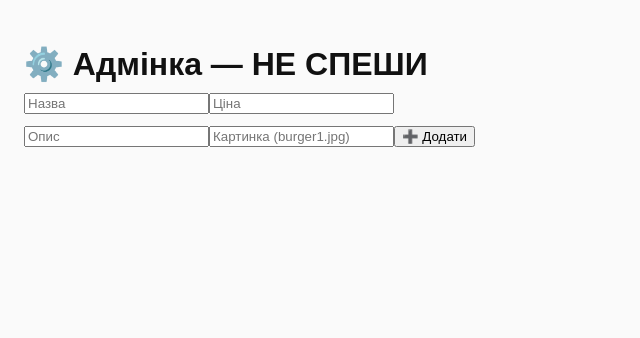
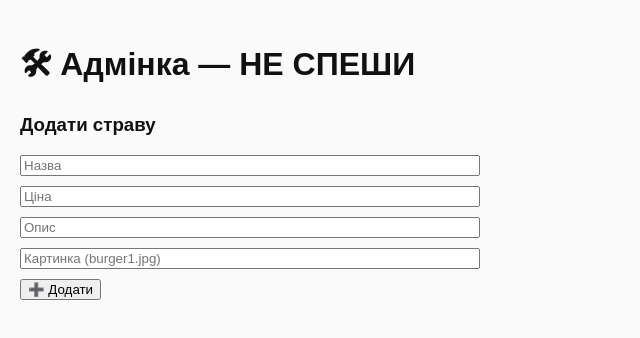
Before and after one commit to volk202600-cell/ne-speshy-delivery, a Next.js app: page /admin in a window 1280 px wide. Shown: the top 338 px of the page, without its empty margins (0-640 px from the left). Built offline with nearby package versions, Linux system fonts and the light colour scheme; no server answers.

Commit message:
Refactor AdminPage component and remove supabase

```diff
--- a/app/admin/page.tsx
+++ b/app/admin/page.tsx
@@ -1,59 +1,60 @@
 "use client";
 
-export const dynamic = "force-dynamic";
-
 import { useState } from "react";
-import { createClient } from "@supabase/supabase-js";
-
-const supabase = createClient(
-  process.env.NEXT_PUBLIC_SUPABASE_URL!,
-  process.env.NEXT_PUBLIC_SUPABASE_ANON_KEY!
-);
 
 export default function AdminPage() {
   const [name, setName] = useState("");
   const [price, setPrice] = useState("");
   const [description, setDescription] = useState("");
   const [image, setImage] = useState("");
-  const [status, setStatus] = useState("");
-
-  const addItem = async () => {
-    setStatus("⏳ додаю...");
-
-    const { error } = await supabase.from("menu").insert([
-      {
-        name,
-        price: Number(price),
-        description,
-        image
-      }
-    ]);
-
-    if (error) {
-      setStatus("❌ помилка: " + error.message);
-    } else {
-      setStatus("✅ страва додана");
-      setName("");
-      setPrice("");
-      setDescription("");
-      setImage("");
-    }
-  };
 
   return (
-    <div style={{ padding: 24, maxWidth: 500 }}>
-      <h1>⚙️ Адмінка — НЕ СПЕШИ</h1>
+    <div style={{ padding: 20, maxWidth: 500 }}>
+      <h1>🛠 Адмінка — НЕ СПЕШИ</h1>
 
-      <input placeholder="Назва" value={name} onChange={e => setName(e.target.value)} />
-      <input placeholder="Ціна" value={price} onChange={e => setPrice(e.target.value)} />
-      <input placeholder="Опис" value={description} onChange={e => setDescription(e.target.value)} />
-      <input placeholder="Картинка (burger1.jpg)" value={image} onChange={e => setImage(e.target.value)} />
+      <h3>Додати страву</h3>
 
-      <button onClick={addItem} style={{ marginTop: 12 }}>
+      <input
+        placeholder="Назва"
+        value={name}
+        onChange={(e) => setName(e.target.value)}
+        style={{ display: "block", marginBottom: 10, width: "100%" }}
+      />
+
+      <input
+        placeholder="Ціна"
+        value={price}
+        onChange={(e) => setPrice(e.target.value)}
+        style={{ display: "block", marginBottom: 10, width: "100%" }}
+      />
+
+      <input
+        placeholder="Опис"
+        value={description}
+        onChange={(e) => setDescription(e.target.value)}
+        style={{ display: "block", marginBottom: 10, width: "100%" }}
+      />
+
+      <input
+        placeholder="Картинка (burger1.jpg)"
+        value={image}
+        onChange={(e) => setImage(e.target.value)}
+        style={{ display: "block", marginBottom: 10, width: "100%" }}
+      />
+
+      <button
+        onClick={() => {
+          alert(
+            JSON.stringify(
+              { name, price, description, image },
+              null,
+              2
+            )
+          );
+        }}
+      >
         ➕ Додати
       </button>
-
-      <p>{status}</p>
     </div>
   );
 }
```
